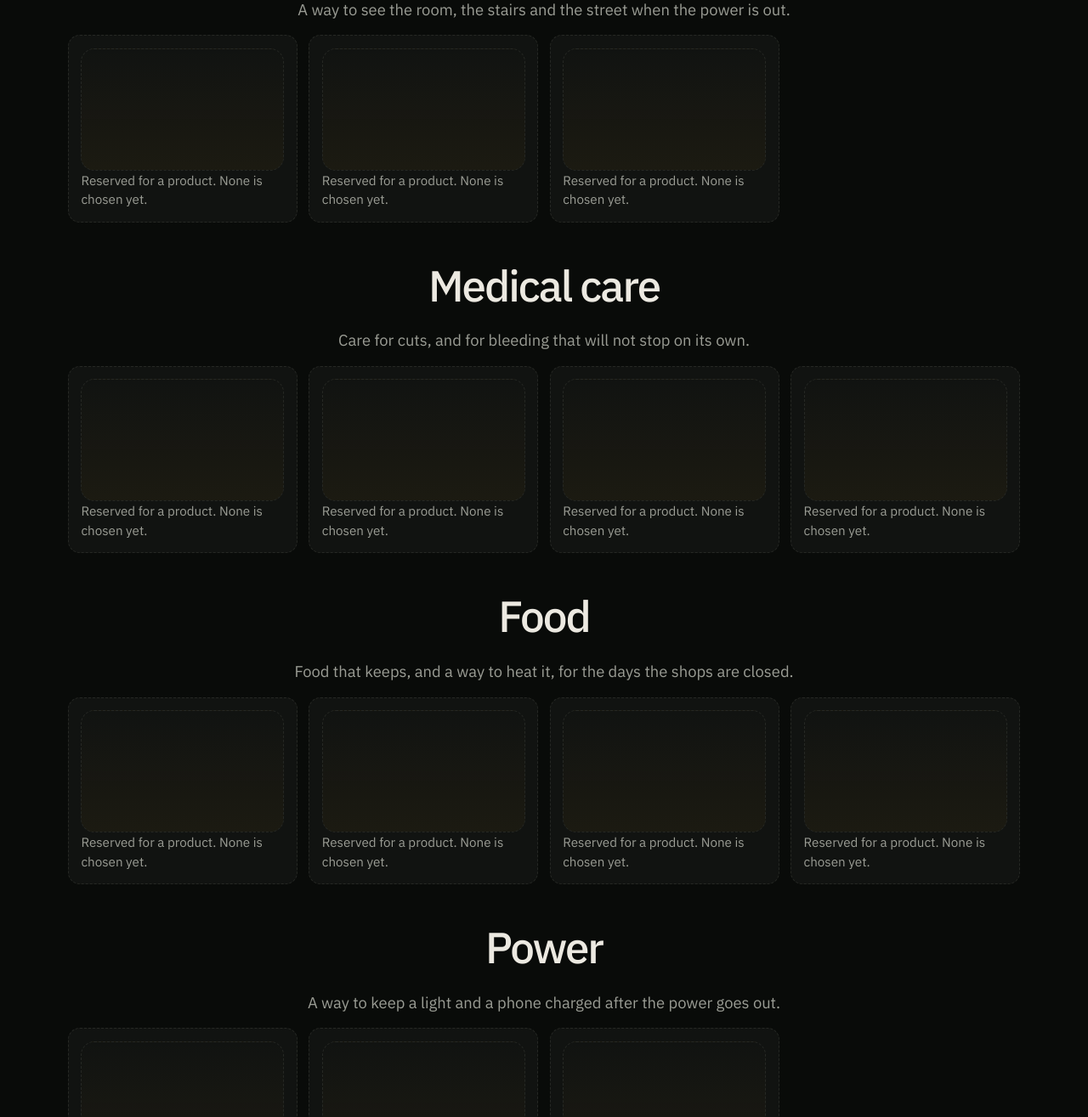
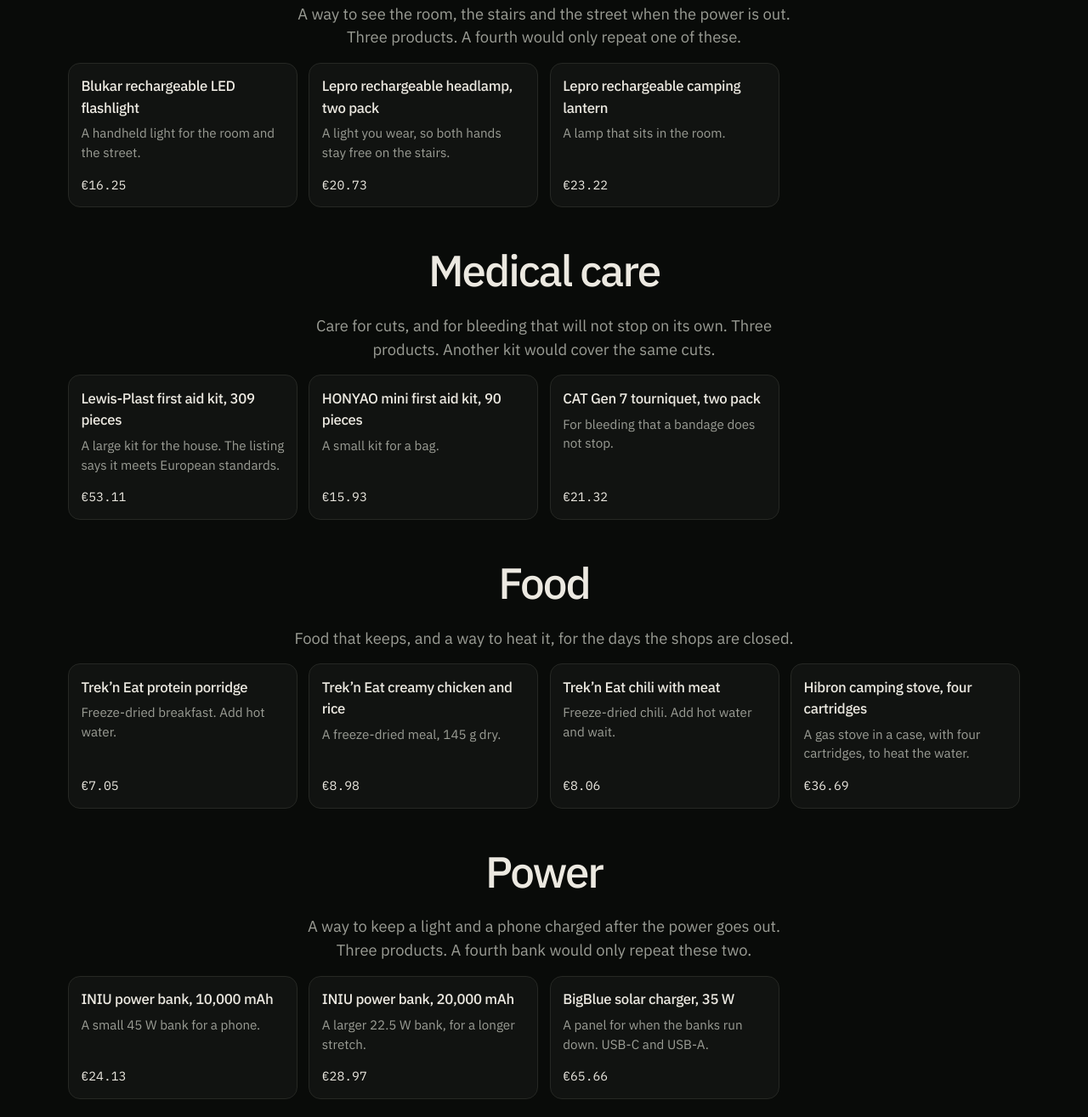
Before and after one commit to bug-catcher90/blackout-maps, a website: page website/buying-guide.html in a window 1280 px wide. Shown: the part 746-2061 px from the top of the page at 85% size. Drawn offline with Linux system fonts and the light colour scheme.

Commit message:
Add the Amazon.es supplies shop.
Each landing category now lists real in-stock products, with the amazon.es affiliate tag on every link.

```diff
--- a/website/buying-guide.html
+++ b/website/buying-guide.html
@@ -3,8 +3,8 @@
 <head>
   <meta charset="utf-8">
   <meta name="viewport" content="width=device-width, initial-scale=1">
-  <title>Buying guide — Blackout Maps</title>
-  <meta name="description" content="Categories for preparedness gear. No products, prices or shop links yet.">
+  <title>Supplies — Blackout Maps</title>
+  <meta name="description" content="Drinking water, light, medical care, food, power and shelter. Real products on Amazon.es.">
   <link rel="preconnect" href="https://fonts.googleapis.com">
   <link rel="preconnect" href="https://fonts.gstatic.com" crossorigin>
   <link href="https://fonts.googleapis.com/css2?family=IBM+Plex+Mono:wght@400;500&family=IBM+Plex+Sans:wght@400;500&display=swap" rel="stylesheet">
@@ -26,58 +26,137 @@
   <main>
     <section class="band guide">
       <h1>Supplies</h1>
-      <p class="lead">These are the categories. Each one has room for three or four products. None are chosen yet, so there are no prices and no shop links.</p>
+      <p class="lead">The same six categories as the front page. Each product is a listing that was in stock on Amazon.es. The price is Amazon’s, and it can change.</p>
+      <p class="lead">Shop links are Amazon affiliate links. Blackout Maps earns a commission if you buy.</p>
 
       <h2 id="drinking-water">Drinking water</h2>
       <p class="lead">Water you can store, and a way to treat more when the tap is not safe.</p>
-      <div class="empty-products">
-        <article><div class="slot-well" aria-hidden="true"></div><p>Reserved for a product. None is chosen yet.</p></article>
-        <article><div class="slot-well" aria-hidden="true"></div><p>Reserved for a product. None is chosen yet.</p></article>
-        <article><div class="slot-well" aria-hidden="true"></div><p>Reserved for a product. None is chosen yet.</p></article>
-        <article><div class="slot-well" aria-hidden="true"></div><p>Reserved for a product. None is chosen yet.</p></article>
+      <div class="products">
+        <a href="https://www.amazon.es/dp/B006QF3TW4?tag=s3mz-21" rel="sponsored noopener noreferrer" target="_blank">
+          <h3>LifeStraw personal water filter</h3>
+          <p>A straw filter for water you are about to drink.</p>
+          <p class="price">€26.29</p>
+        </a>
+        <a href="https://www.amazon.es/dp/B0DT99W4MK?tag=s3mz-21" rel="sponsored noopener noreferrer" target="_blank">
+          <h3>Katadyn BeFree AC, 1.0 L</h3>
+          <p>A soft bottle with a filter, for carrying water and cleaning it.</p>
+          <p class="price">€49.51</p>
+        </a>
+        <a href="https://www.amazon.es/dp/B0FJVXYFHJ?tag=s3mz-21" rel="sponsored noopener noreferrer" target="_blank">
+          <h3>Collapsible water canisters, four 10 L</h3>
+          <p>Bags for storing water when the tap is off.</p>
+          <p class="price">€13.59</p>
+        </a>
+        <a href="https://www.amazon.es/dp/B077JZRK5Z?tag=s3mz-21" rel="sponsored noopener noreferrer" target="_blank">
+          <h3>Water-tank tablets, 50</h3>
+          <p>For water stored in a tank on a motorhome, camper or boat. Not a filter for a river.</p>
+          <p class="price">€22.25</p>
+        </a>
       </div>
 
       <h2 id="light">Light</h2>
-      <p class="lead">A way to see the room, the stairs and the street when the power is out.</p>
-      <div class="empty-products">
-        <article><div class="slot-well" aria-hidden="true"></div><p>Reserved for a product. None is chosen yet.</p></article>
-        <article><div class="slot-well" aria-hidden="true"></div><p>Reserved for a product. None is chosen yet.</p></article>
-        <article><div class="slot-well" aria-hidden="true"></div><p>Reserved for a product. None is chosen yet.</p></article>
+      <p class="lead">A way to see the room, the stairs and the street when the power is out. Three products. A fourth would only repeat one of these.</p>
+      <div class="products">
+        <a href="https://www.amazon.es/dp/B0C3VZ57NY?tag=s3mz-21" rel="sponsored noopener noreferrer" target="_blank">
+          <h3>Blukar rechargeable LED flashlight</h3>
+          <p>A handheld light for the room and the street.</p>
+          <p class="price">€16.25</p>
+        </a>
+        <a href="https://www.amazon.es/dp/B07Y21GMKQ?tag=s3mz-21" rel="sponsored noopener noreferrer" target="_blank">
+          <h3>Lepro rechargeable headlamp, two pack</h3>
+          <p>A light you wear, so both hands stay free on the stairs.</p>
+          <p class="price">€20.73</p>
+        </a>
+        <a href="https://www.amazon.es/dp/B015ZFKLNK?tag=s3mz-21" rel="sponsored noopener noreferrer" target="_blank">
+          <h3>Lepro rechargeable camping lantern</h3>
+          <p>A lamp that sits in the room.</p>
+          <p class="price">€23.22</p>
+        </a>
       </div>
 
       <h2 id="medical-care">Medical care</h2>
-      <p class="lead">Care for cuts, and for bleeding that will not stop on its own.</p>
-      <div class="empty-products">
-        <article><div class="slot-well" aria-hidden="true"></div><p>Reserved for a product. None is chosen yet.</p></article>
-        <article><div class="slot-well" aria-hidden="true"></div><p>Reserved for a product. None is chosen yet.</p></article>
-        <article><div class="slot-well" aria-hidden="true"></div><p>Reserved for a product. None is chosen yet.</p></article>
-        <article><div class="slot-well" aria-hidden="true"></div><p>Reserved for a product. None is chosen yet.</p></article>
+      <p class="lead">Care for cuts, and for bleeding that will not stop on its own. Three products. Another kit would cover the same cuts.</p>
+      <div class="products">
+        <a href="https://www.amazon.es/dp/B08L1Y7M8J?tag=s3mz-21" rel="sponsored noopener noreferrer" target="_blank">
+          <h3>Lewis-Plast first aid kit, 309 pieces</h3>
+          <p>A large kit for the house. The listing says it meets European standards.</p>
+          <p class="price">€53.11</p>
+        </a>
+        <a href="https://www.amazon.es/dp/B0B4GWF112?tag=s3mz-21" rel="sponsored noopener noreferrer" target="_blank">
+          <h3>HONYAO mini first aid kit, 90 pieces</h3>
+          <p>A small kit for a bag.</p>
+          <p class="price">€15.93</p>
+        </a>
+        <a href="https://www.amazon.es/dp/B0DR8XGVJ8?tag=s3mz-21" rel="sponsored noopener noreferrer" target="_blank">
+          <h3>CAT Gen 7 tourniquet, two pack</h3>
+          <p>For bleeding that a bandage does not stop.</p>
+          <p class="price">€21.32</p>
+        </a>
       </div>
 
       <h2 id="food">Food</h2>
       <p class="lead">Food that keeps, and a way to heat it, for the days the shops are closed.</p>
-      <div class="empty-products">
-        <article><div class="slot-well" aria-hidden="true"></div><p>Reserved for a product. None is chosen yet.</p></article>
-        <article><div class="slot-well" aria-hidden="true"></div><p>Reserved for a product. None is chosen yet.</p></article>
-        <article><div class="slot-well" aria-hidden="true"></div><p>Reserved for a product. None is chosen yet.</p></article>
-        <article><div class="slot-well" aria-hidden="true"></div><p>Reserved for a product. None is chosen yet.</p></article>
+      <div class="products">
+        <a href="https://www.amazon.es/dp/B094NR3P1Z?tag=s3mz-21" rel="sponsored noopener noreferrer" target="_blank">
+          <h3>Trek’n Eat protein porridge</h3>
+          <p>Freeze-dried breakfast. Add hot water.</p>
+          <p class="price">€7.05</p>
+        </a>
+        <a href="https://www.amazon.es/dp/B0BYV43DRN?tag=s3mz-21" rel="sponsored noopener noreferrer" target="_blank">
+          <h3>Trek’n Eat creamy chicken and rice</h3>
+          <p>A freeze-dried meal, 145 g dry.</p>
+          <p class="price">€8.98</p>
+        </a>
+        <a href="https://www.amazon.es/dp/B006G5N9C4?tag=s3mz-21" rel="sponsored noopener noreferrer" target="_blank">
+          <h3>Trek’n Eat chili with meat</h3>
+          <p>Freeze-dried chili. Add hot water and wait.</p>
+          <p class="price">€8.06</p>
+        </a>
+        <a href="https://www.amazon.es/dp/B0GY4KL1LX?tag=s3mz-21" rel="sponsored noopener noreferrer" target="_blank">
+          <h3>Hibron camping stove, four cartridges</h3>
+          <p>A gas stove in a case, with four cartridges, to heat the water.</p>
+          <p class="price">€36.69</p>
+        </a>
       </div>
 
       <h2 id="power">Power</h2>
-      <p class="lead">A way to keep a light and a phone charged after the power goes out.</p>
-      <div class="empty-products">
-        <article><div class="slot-well" aria-hidden="true"></div><p>Reserved for a product. None is chosen yet.</p></article>
-        <article><div class="slot-well" aria-hidden="true"></div><p>Reserved for a product. None is chosen yet.</p></article>
-        <article><div class="slot-well" aria-hidden="true"></div><p>Reserved for a product. None is chosen yet.</p></article>
+      <p class="lead">A way to keep a light and a phone charged after the power goes out. Three products. A fourth bank would only repeat these two.</p>
+      <div class="products">
+        <a href="https://www.amazon.es/dp/B0CB1DC7GS?tag=s3mz-21" rel="sponsored noopener noreferrer" target="_blank">
+          <h3>INIU power bank, 10,000 mAh</h3>
+          <p>A small 45 W bank for a phone.</p>
+          <p class="price">€24.13</p>
+        </a>
+        <a href="https://www.amazon.es/dp/B0FX9HMGWS?tag=s3mz-21" rel="sponsored noopener noreferrer" target="_blank">
+          <h3>INIU power bank, 20,000 mAh</h3>
+          <p>A larger 22.5 W bank, for a longer stretch.</p>
+          <p class="price">€28.97</p>
+        </a>
+        <a href="https://www.amazon.es/dp/B0FP2LS4N7?tag=s3mz-21" rel="sponsored noopener noreferrer" target="_blank">
+          <h3>BigBlue solar charger, 35 W</h3>
+          <p>A panel for when the banks run down. USB-C and USB-A.</p>
+          <p class="price">€65.66</p>
+        </a>
       </div>
 
       <h2 id="shelter">Shelter</h2>
-      <p class="lead">A dry place to stay, and the few things a simple repair needs.</p>
-      <div class="empty-products">
-        <article><div class="slot-well" aria-hidden="true"></div><p>Reserved for a product. None is chosen yet.</p></article>
-        <article><div class="slot-well" aria-hidden="true"></div><p>Reserved for a product. None is chosen yet.</p></article>
-        <article><div class="slot-well" aria-hidden="true"></div><p>Reserved for a product. None is chosen yet.</p></article>
-        <article><div class="slot-well" aria-hidden="true"></div><p>Reserved for a product. None is chosen yet.</p></article>
+      <p class="lead">A dry place to stay, and the few things a simple repair needs. Three products. A second tarp would only repeat the cover.</p>
+      <div class="products">
+        <a href="https://www.amazon.es/dp/B0748FG2Z6?tag=s3mz-21" rel="sponsored noopener noreferrer" target="_blank">
+          <h3>Amazon Basics camping tarp</h3>
+          <p>A waterproof sheet for a cover, or under a tent.</p>
+          <p class="price">€11.57</p>
+        </a>
+        <a href="https://www.amazon.es/dp/B01M19HAEB?tag=s3mz-21" rel="sponsored noopener noreferrer" target="_blank">
+          <h3>Bramble emergency blankets, pack of 10</h3>
+          <p>Gold and silver foil blankets, 210 × 160 cm.</p>
+          <p class="price">€19.30</p>
+        </a>
+        <a href="https://www.amazon.es/dp/B079D86TT6?tag=s3mz-21" rel="sponsored noopener noreferrer" target="_blank">
+          <h3>Gorilla Tape, 32 m</h3>
+          <p>Black cloth tape, 48 mm wide, for a simple repair.</p>
+          <p class="price">€17.27</p>
+        </a>
       </div>
     </section>
   </main>
--- a/website/styles.css
+++ b/website/styles.css
@@ -557,6 +557,43 @@ h3 {
 }
 
 .empty-products p { margin: 0; color: var(--muted); font-size: 0.95rem; }
+
+.products {
+  display: grid;
+  grid-template-columns: repeat(4, minmax(0, 1fr));
+  gap: 0.85rem;
+  margin-top: 1rem;
+  text-align: left;
+}
+
+.products a {
+  display: flex;
+  flex-direction: column;
+  gap: 0.35rem;
+  min-height: 100%;
+  padding: 0.9rem;
+  border: 1px solid var(--line);
+  border-radius: 14px;
+  background: var(--card);
+  color: inherit;
+  text-decoration: none;
+}
+
+.products h3 {
+  margin: 0;
+  font-size: 1.05rem;
+  font-weight: 500;
+}
+
+.products p { margin: 0; color: var(--muted); font-size: 0.95rem; }
+
+.products .price {
+  margin-top: auto;
+  padding-top: 0.65rem;
+  font-family: "IBM Plex Mono", ui-monospace, monospace;
+  font-size: 0.92rem;
+  color: var(--ink);
+}
 
 .res-search {
   width: min(36rem, 100%);
@@ -1325,7 +1362,7 @@ a.book-cell:hover h3,
 .foot nav a { color: var(--ink); }
 
 @media (max-width: 900px) {
-  .usps, .cards, .actions, .slots, .empty-products, .book-row { grid-template-columns: 1fr 1fr; }
+  .usps, .cards, .actions, .slots, .empty-products, .products, .book-row { grid-template-columns: 1fr 1fr; }
 }
 
 @media (max-width: 720px) {
@@ -1370,5 +1407,5 @@ a.book-cell:hover h3,
   .hero { padding: 5.5rem 1rem 3.5rem; }
   .downloads { width: 100%; }
   .store { flex: 1 1 16rem; justify-content: center; }
-  .usps, .cards, .actions, .slots, .empty-products, .book-row { grid-template-columns: 1fr; }
+  .usps, .cards, .actions, .slots, .empty-products, .products, .book-row { grid-template-columns: 1fr; }
 }
```
Also changed, not shown: website/index.html (+1 -1 lines), website/privacy.html (+1 -1 lines), website/terms.html (+1 -1 lines).
